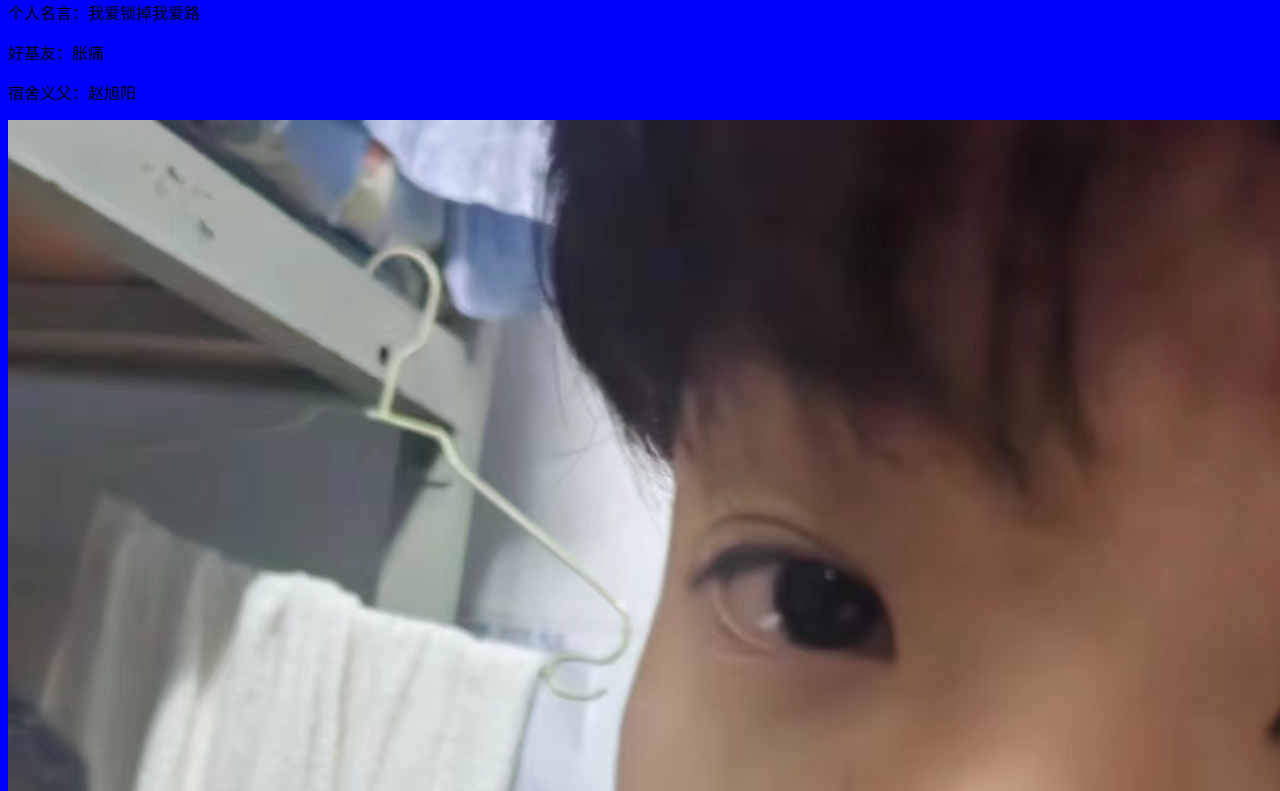
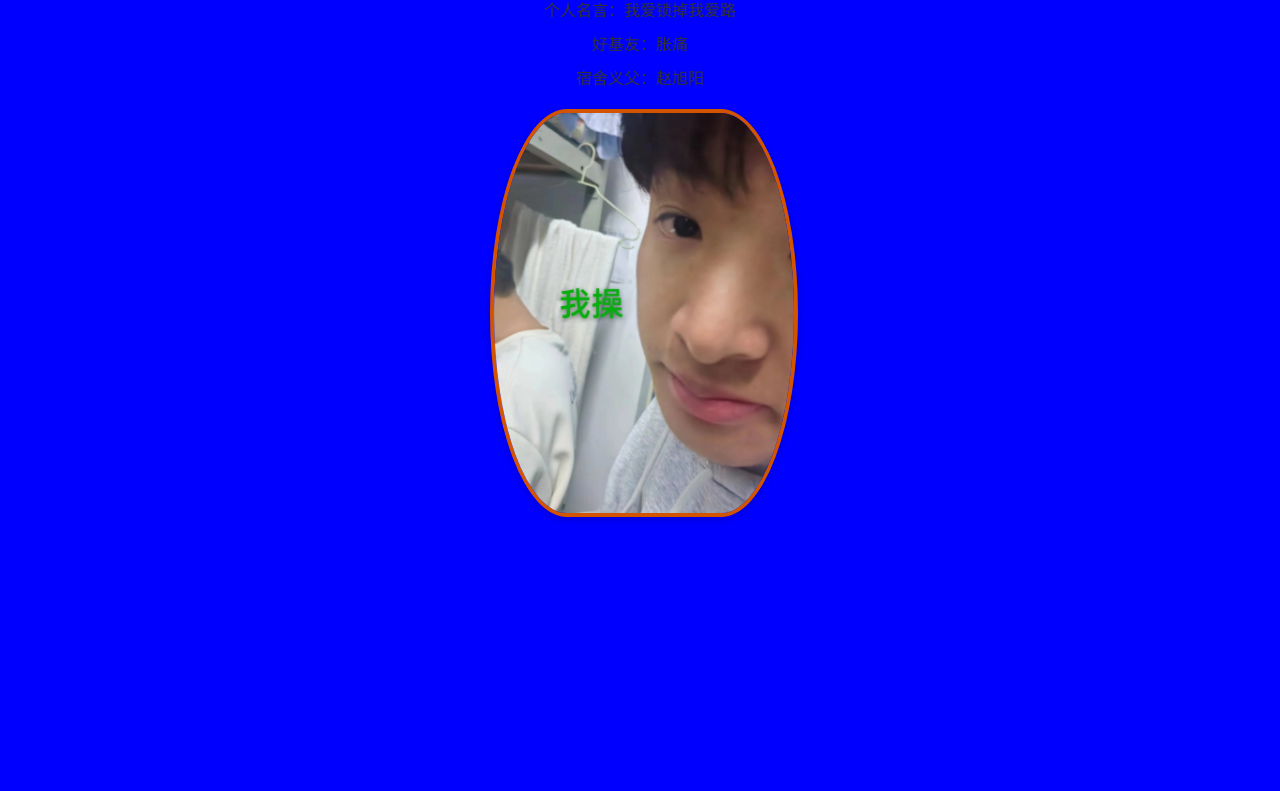
Before and after one commit to yangyi34344/kongyou.github.io, a plain HTML site: page index.html in a window 1280 px wide. Shown: the part 89-880 px from the top of the page. After the commit the page ends 800 px from the top, so only its background shows below. Drawn offline with Linux system fonts and the light colour scheme.

Commit message:
Update style.css

```diff
--- a/style.css
+++ b/style.css
@@ -1,94 +1,52 @@
-<!DOCTYPE html>
-<html lang="zh">
-<head>
-    <meta charset="UTF-8">
-    <meta name="viewport" content="width=device-width, initial-scale=1.0">
-    <title>搞怪的中国风格页面</title>
-    <link rel="stylesheet" href="style.css">
-</head>
-<body>
-    <div class="container">
-        <!-- 文字内容 -->
-        <div class="content">
-            <div>
-                <h1 class="title">姓名：下樱桃</h1>
-                <p>个人名言：我爱锁掉我爱路</p>
-                <p>好基友：胀痛</p>
-                <p>宿舍义父：赵旭阳</p>
-            </div>
-        </div>
-        <!-- 图片轮转 -->
-        <div class="img-carousel">
-            <img class="chinese-style-img" src="下樱桃1.jpg" alt="下樱桃1" style="display: block;">
-            <img class="chinese-style-img" src="下樱桃2.jpg" alt="下樱桃2" style="display: none;">
-            <img class="chinese-style-img" src="下樱桃3.jpg" alt="下樱桃3" style="display: none;">
-            <img class="chinese-style-img" src="下樱桃4.jpg" alt="下樱桃4" style="display: none;">
-            <img class="chinese-style-img" src="下樱桃5.jpg" alt="下樱桃5" style="display: none;">
-        </div>
-    </div>
+body {
+    transition: background-color 0.5s ease; /* 平滑过渡背景颜色变化 */
+    font-family: '宋体', '楷体', serif;
+    color: #333;
+    margin: 0; /* 移除默认边距 */
+    padding: 0; /* 移除默认内边距 */
+    display: flex;
+    flex-direction: column; /* 改为垂直排列 */
+    align-items: center; /* 水平居中 */
+    justify-content: flex-start; /* 垂直顶部对齐 */
+    min-height: 100vh; /* 至少为视窗高度 */
+    background-color: #f5f5f5; /* 初始背景颜色 */
+}
 
-    <script>
-        // 搞怪的JavaScript程序
-        var colors = ['red', 'green', 'blue', 'yellow', 'purple', 'orange'];
-        var colorIndex = 0;
+.container {
+    width: 90%; /* 容器宽度 */
+    max-width: 1200px; /* 最大宽度 */
+    padding: 20px; /* 容器内边距 */
+    box-sizing: border-box; /* 边框计算在宽度内 */
+    text-align: center; /* 文本居中 */
+}
 
-        function changeBackgroundColor() {
-            var currentColor = colors[colorIndex];
-            colorIndex = (colorIndex + 1) % colors.length; // 循环颜色数组
-            document.body.style.backgroundColor = currentColor;
+.content {
+    margin-bottom: 20px; /* 下边距 */
+}
 
-            // 等待一段时间（1-3秒）后再次改变颜色
-            setTimeout(changeBackgroundColor, Math.random() * 2000 + 1000);
-        }
+.content h1, .content p {
+    margin: 10px 0; /* 段落间距 */
+}
 
-        function randomAlert() {
-            var messages = [
-                "赵旭阳是你爸爸！",
-                "快叫爹",
-                "不要离开这个页面！",
-                "下樱桃在看着你！",
-                "你已经被锁定在这个页面了！",
-                "再来一次！",
-                "你确定要离开吗？"
+.chinese-style-img {
+    width: 100%;
+    max-width: 300px; /* 最大宽度 */
+    height: auto; /* 高度自动 */
+    border-radius: 50% / 100%; /* 创建椭圆形状 */
+    border: 4px solid #d35400;
+    box-shadow: 0 2px 8px rgba(0, 0, 0, 0.2);
+    margin-bottom: 20px; /* 下边距 */
+}
 
-            ];
-            var message = messages[Math.floor(Math.random() * messages.length)];
-            alert(message);
-        }
+.img-carousel {
+    width: 100%;
+    max-width: 300px; /* 根据需要调整 */
+    margin: 0 auto; /* 居中显示 */
+    text-align: center; /* 确保图片水平居中 */
+}
 
-        // 页面加载完成后执行以下函数
-        window.onload = function() {
-            changeBackgroundColor(); // 开始背景颜色变化
-            setInterval(randomAlert, 5000); // 每5秒随机弹出一个提示框
-            cycleImages(); // 开始图片轮转
-        };
-
-        window.onbeforeunload = function(event) {
-            var message = "真的要离开吗？赵旭阳会伤心的！";
-            return message;
-        };
-
-        // 图片轮转
-        var images = document.querySelectorAll('.img-carousel img');
-        var totalImages = images.length;
-        var currentImageIndex = 0;
-
-        function cycleImages() {
-            // 隐藏所有图片
-            for (var i = 0; i < totalImages; i++) {
-                images[i].style.display = 'none';
-            }
-
-            // 显示当前图片
-            var currentImage = images[currentImageIndex];
-            currentImage.style.display = 'block';
-
-            // 更新当前图片索引
-            currentImageIndex = (currentImageIndex + 1) % totalImages;
-
-            // 5秒后再次调用cycleImages进行图片轮转
-            setTimeout(cycleImages, 5000);
-        }
-    </script>
-</body>
-</html>
+.img-carousel img {
+    width: 100%;
+    height: auto;
+    margin-top: 10px; /* 为图片添加上边距 */
+}
```
